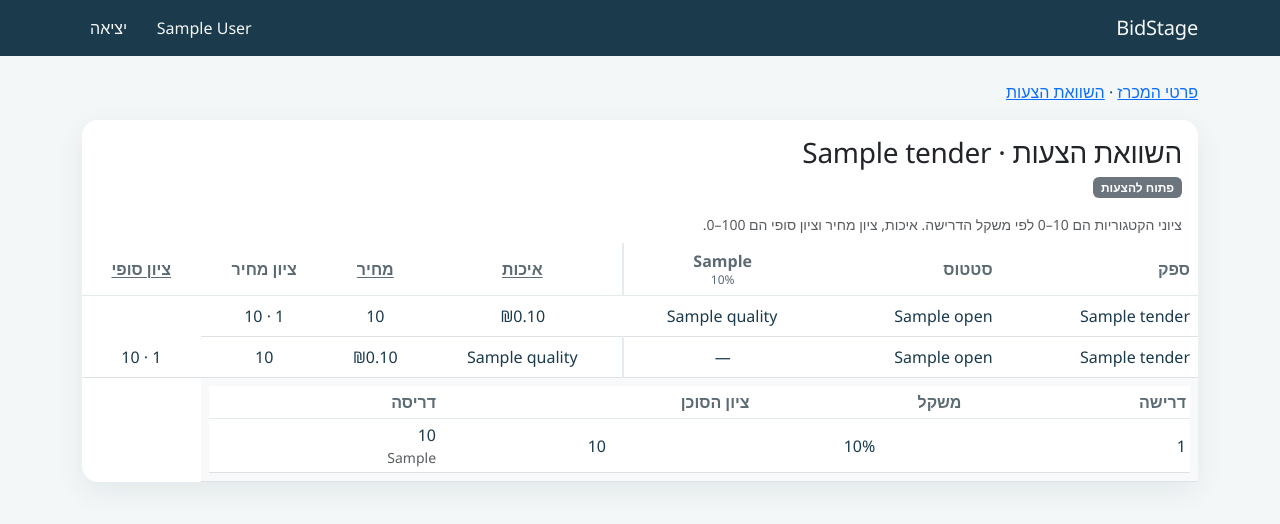
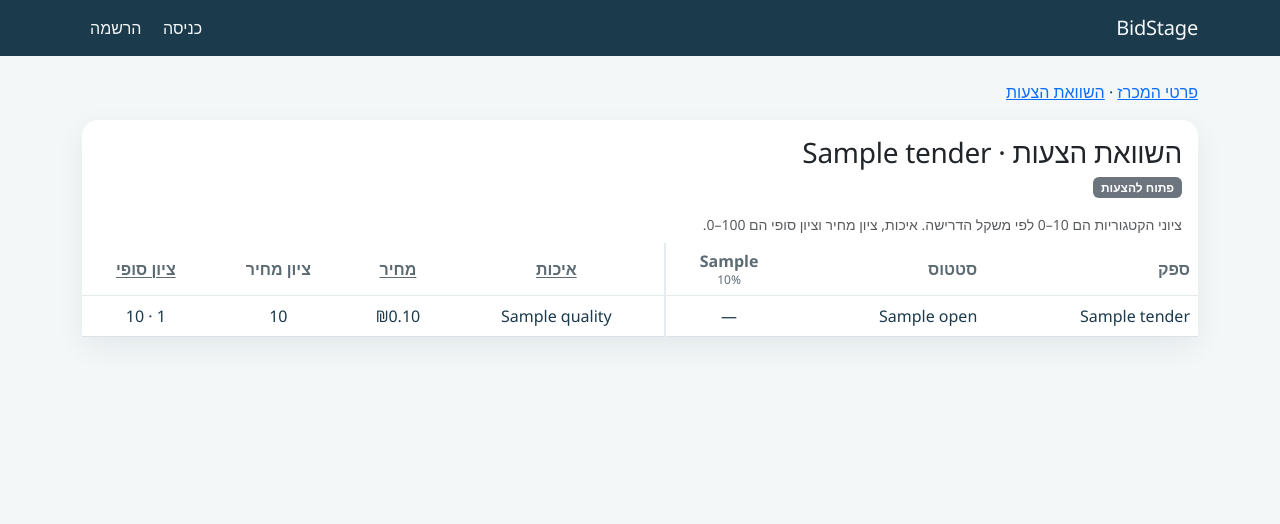
Before and after one commit to rachel2042005/bidstage, a Flask app: template app/templates/tenders/comparison.html in a window 1280 px wide. Shown: the top 524 px of the page. Run offline with Flask 3, Linux system fonts and the light colour scheme; the visitor is signed in with stand-in values (Sample User, id 1); the template is opened without the code that fills it: most values are stand-ins (such as "Sample title", 1, 10 or a date in 2020); parts of the project's set-up code (start-up, migrations or seed data) failed here and were passed over.

Commit message:
feat: update tender comparison to remove score override and keep winner selection

```diff
--- a/app/routes/auth.py
+++ b/app/routes/auth.py
@@ -2,7 +2,16 @@
 
 from __future__ import annotations
 
-from flask import Blueprint, flash, redirect, render_template, request, session, url_for
+from flask import (
+    Blueprint,
+    current_app,
+    flash,
+    redirect,
+    render_template,
+    request,
+    session,
+    url_for,
+)
 
 from app.commands.authenticate_user import AuthenticateUser, authenticate_user
 from app.commands.register_user import RegisterUser, register_user
@@ -36,10 +45,20 @@
 
 def _put_session(user_id: str, email: str, display_name: str, role: str) -> None:
     session.clear()
+    session.permanent = False
     session["user_id"] = user_id
     session["email"] = email
     session["display_name"] = display_name
     session["role"] = role
+    session["boot_id"] = current_app.config["SESSION_BOOT_ID"]
+
+
+@bp.before_app_request
+def drop_session_from_previous_process() -> None:
+    if not session.get("user_id"):
+        return
+    if session.get("boot_id") != current_app.config.get("SESSION_BOOT_ID"):
+        session.clear()
 
 
 @bp.get("/register")
--- a/app/routes/comparison.py
+++ b/app/routes/comparison.py
@@ -5,7 +5,6 @@
 from flask import Blueprint, abort, current_app, flash, redirect, render_template, request, url_for
 
 from app.commands.close_tender import CloseTender, close_tender
-from app.commands.override_score import OverrideScore, override_score
 from app.commands.reveal_prices import RevealPrices, reveal_prices
 from app.commands.select_winner import SelectWinner, select_winner
 from app.domain.bid import DISQUALIFIED, QUALIFIED, SUBMITTED
@@ -14,9 +13,7 @@
     FAILED,
     UNDER_EVALUATION,
     BidsNotAssessedError,
-    EmptyJustificationError,
     NotTenderOwnerError,
-    ScoreOutOfRangeError,
     TenderAlreadyClosedError,
     TenderNotFoundError,
 )
@@ -25,7 +22,6 @@
 from app.queries.get_tender import get_tender_details
 from app.routes.access import current_user_id, require_role
 from app.routes.services import unit_of_work
-from app.routes.tenders import REQUIREMENT_TYPE_LABELS
 
 bp = Blueprint("comparison", __name__)
 
@@ -52,19 +48,12 @@
         if details.tender.status not in _COMPARISON_STATUSES:
             abort(403)
         rows = get_bid_comparison(bids, tender_id, sort=sort or None)
-        scores = {row.bid_id: bids.scores_for(row.bid_id) for row in rows}
         category_scores = get_requirement_scores(bids, tender_id)
     revealed = any(row.price_amount is not None for row in rows)
-    labels = {
-        item.requirement_id: REQUIREMENT_TYPE_LABELS.get(item.requirement_type, item.requirement_type)
-        for item in details.requirements
-    }
     return render_template(
         "tenders/comparison.html",
         details=details,
         rows=rows,
-        scores=scores,
-        requirement_labels=labels,
         category_scores=category_scores,
         revealed=revealed,
         can_reveal=details.tender.status == UNDER_EVALUATION and not revealed,
@@ -125,36 +114,6 @@
     return redirect(url_for("comparison.comparison", tender_id=tender_id))
 
 
-@bp.post("/organizer/tenders/<tender_id>/bids/<bid_id>/score")
-@require_role(ORGANIZER)
-def override(tender_id: str, bid_id: str):
-    try:
-        score = _parse_score(request.form.get("new_score", ""))
-        with unit_of_work() as (store, _users, tenders, bids):
-            override_score(
-                store,
-                tenders,
-                bids,
-                OverrideScore(
-                    tender_id=tender_id,
-                    bid_id=bid_id,
-                    requirement_id=request.form.get("requirement_id", ""),
-                    new_score=score,
-                    justification=request.form.get("justification", ""),
-                    organizer_id=current_user_id() or "",
-                ),
-            )
-    except NotTenderOwnerError:
-        abort(403)
-    except TenderNotFoundError:
-        abort(404)
-    except DomainError as exc:
-        flash(_override_message(exc), "danger")
-        return redirect(url_for("comparison.comparison", tender_id=tender_id))
-    flash("הציון עודכן והדירוג חושב מחדש.", "success")
-    return redirect(url_for("comparison.comparison", tender_id=tender_id))
-
-
 @bp.post("/organizer/tenders/<tender_id>/winner")
 @require_role(ORGANIZER)
 def award(tender_id: str):
@@ -200,24 +159,6 @@
             continue
 
 
-def _parse_score(value: str) -> int:
-    cleaned = value.strip()
-    if not cleaned.isdigit():
-        raise ScoreOutOfRangeError("score must be an integer from 0 to 10")
-    score = int(cleaned)
-    if score > 10:
-        raise ScoreOutOfRangeError("score must be an integer from 0 to 10")
-    return score
-
-
-def _override_message(exc: DomainError) -> str:
-    if isinstance(exc, EmptyJustificationError):
-        return "יש לכתוב נימוק לדריסת הציון."
-    if isinstance(exc, ScoreOutOfRangeError):
-        return "הציון חייב להיות מספר שלם בין 0 ל-10."
-    return "לא ניתן לדרוס את הציון במצב הזה."
-
-
 def _award_message(exc: DomainError) -> str:
     return "לא ניתן לבחור זוכה במצב הזה."
 
--- a/app/templates/tenders/comparison.html
+++ b/app/templates/tenders/comparison.html
@@ -45,19 +45,18 @@
   </thead>
   <tbody>
     {% for row in rows %}
+    {% set bid_scores = category_scores.get(row.bid_id, {}) %}
     <tr class="{% if row.status == 'disqualified' %}table-warning{% elif details.tender.winner_bid_id == row.bid_id %}table-success{% endif %}">
-      <td>
+      <td class="col-text">
         {{ row.supplier_name }}
         {% if details.tender.winner_bid_id == row.bid_id %}<span class="badge text-bg-success">זוכה</span>{% endif %}
+        {% if can_decide and row.status == 'qualified' %}
+        <form method="post" action="{{ url_for('comparison.award', tender_id=details.tender.tender_id) }}" class="mt-2 mb-0">
+          <input type="hidden" name="bid_id" value="{{ row.bid_id }}">
+          <button type="submit" class="btn btn-sm btn-success">בחירת זוכה</button>
+        </form>
+        {% endif %}
       </td>
-      <td>{{ bid_status_labels[row.status] }}</td>
-      <td class="ltr-numeric">{% if row.quality is none %}חסום{% else %}{{ row.quality }}{% endif %}</td>
-      <td class="ltr-numeric">{% if row.price_amount is none %}חסום{% else %}₪{{ row.price_amount|shekels }}{% endif %}</td>
-      <td class="ltr-numeric">{% if row.price_score is none %}חסום{% else %}{{ row.price_score }}{% endif %}</td>
-      <td class="ltr-numeric">{% if row.final_score is none %}חסום{% else %}{{ row.final_score }}{% endif %}{% if row.rank %} · {{ row.rank }}{% endif %}</td>
-    {% set bid_scores = category_scores.get(row.bid_id, {}) %}
-    <tr class="{% if row.status == 'disqualified' %}table-warning{% endif %}">
-      <td class="col-text">{{ row.supplier_name }}</td>
       <td class="col-text">{{ bid_status_labels[row.status] }}</td>
       {% for requirement in details.requirements %}
       {% set cell = bid_scores.get(requirement.requirement_id) %}
@@ -106,64 +105,6 @@
         {% endif %}
       </td>
     </tr>
-    {% if scores[row.bid_id] %}
-    <tr>
-      <td colspan="6" class="bg-body-tertiary">
-        <div class="table-responsive">
-        <table class="table table-sm mb-0">
-          <thead>
-            <tr>
-              <th>דרישה</th>
-              <th>משקל</th>
-              <th>ציון הסוכן</th>
-              <th>דריסה</th>
-              {% if can_decide %}<th></th>{% endif %}
-            </tr>
-          </thead>
-          <tbody>
-            {% for score in scores[row.bid_id] %}
-            <tr>
-              <td>{{ requirement_labels.get(score.requirement_id, score.requirement_id) }}{% if score.is_threshold %} · סף{% endif %}</td>
-              <td class="ltr-numeric">{{ score.weight }}%</td>
-              <td class="ltr-numeric"><span class="agent-score">{{ score.agent_score }}</span></td>
-              <td class="override-score">
-                {% if score.override_score is not none %}
-                <span class="ltr-numeric">{{ score.override_score }}</span>
-                <div class="small text-muted">{{ score.override_justification }}</div>
-                {% else %}—{% endif %}
-              </td>
-              {% if can_decide %}
-              <td>
-                <form method="post" action="{{ url_for('comparison.override', tender_id=details.tender.tender_id, bid_id=row.bid_id) }}" class="row g-2 align-items-end">
-                  <input type="hidden" name="requirement_id" value="{{ score.requirement_id }}">
-                  <div class="col-auto">
-                    <label class="form-label mb-0" for="score-{{ row.bid_id }}-{{ score.requirement_id }}">ציון</label>
-                    <input class="form-control form-control-sm ltr-numeric" id="score-{{ row.bid_id }}-{{ score.requirement_id }}" name="new_score" type="number" min="0" max="10" required>
-                  </div>
-                  <div class="col">
-                    <label class="form-label mb-0" for="why-{{ row.bid_id }}-{{ score.requirement_id }}">נימוק</label>
-                    <input class="form-control form-control-sm" id="why-{{ row.bid_id }}-{{ score.requirement_id }}" name="justification" required>
-                  </div>
-                  <div class="col-auto">
-                    <button type="submit" class="btn btn-sm btn-outline-primary">דריסת ציון</button>
-                  </div>
-                </form>
-              </td>
-              {% endif %}
-            </tr>
-            {% endfor %}
-          </tbody>
-        </table>
-        </div>
-        {% if can_decide and row.status == 'qualified' %}
-        <form method="post" action="{{ url_for('comparison.award', tender_id=details.tender.tender_id) }}" class="mt-2 mb-0">
-          <input type="hidden" name="bid_id" value="{{ row.bid_id }}">
-          <button type="submit" class="btn btn-sm btn-success">בחירת זוכה</button>
-        </form>
-        {% endif %}
-      </td>
-    </tr>
-    {% endif %}
     {% else %}
     <tr><td class="col-text" colspan="{{ 6 + details.requirements|length }}">אין הצעות</td></tr>
     {% endfor %}
--- a/main.py
+++ b/main.py
@@ -6,6 +6,7 @@
 from __future__ import annotations
 
 import logging
+import secrets
 
 from app import bootstrap
 
@@ -52,6 +53,9 @@
         db_ready = False
     app = Flask(__name__, template_folder="app/templates", static_folder="app/static")
     app.config["SECRET_KEY"] = secret
+    # The signed cookie survives a restart. This value does not, so an old
+    # cookie cannot sign the visitor back in.
+    app.config["SESSION_BOOT_ID"] = secrets.token_hex(16)
 
     if event_store is not None and users is not None:
         if tenders is None:
```
Also changed, not shown: tests/test_auth.py (+48 -0 lines), tests/test_award.py (+10 -11 lines), tests/test_tenders.py (+3 -0 lines).
